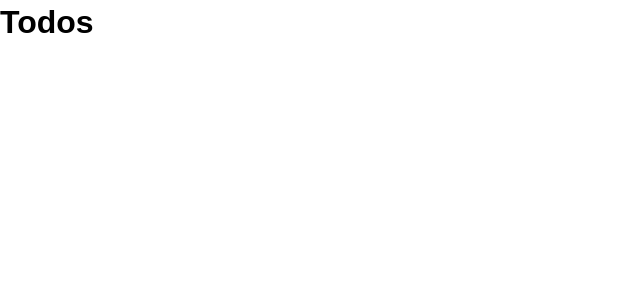
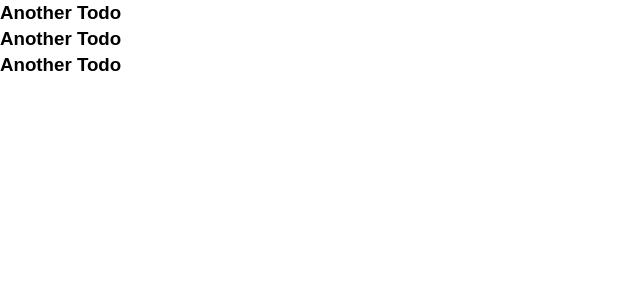
Before and after one commit to ramos-codes/vue_crashCourse, a Vue app: page / in a window 1280 px wide. Shown: the top 300 px of the page, without its empty margins (0-640 px from the left). Built offline with nearby package versions, Linux system fonts and the light colour scheme.

Commit message:
Map over an array of props

```diff
--- a/src/App.vue
+++ b/src/App.vue
@@ -1,6 +1,6 @@
 <template>
   <div id="app">
-    <Todos />
+    <Todos v-bind:todos="todos"/>
   </div>
 </template>
 
--- a/src/components/Todos.vue
+++ b/src/components/Todos.vue
@@ -1,7 +1,8 @@
 <template>
     <div>
-        <h1>Todos</h1>
-
+        <div v-for="todo in todos" v-bind:key="todo.id">
+            <h3>Another Todo</h3>
+        </div>
     </div>
 </template>
 
```
